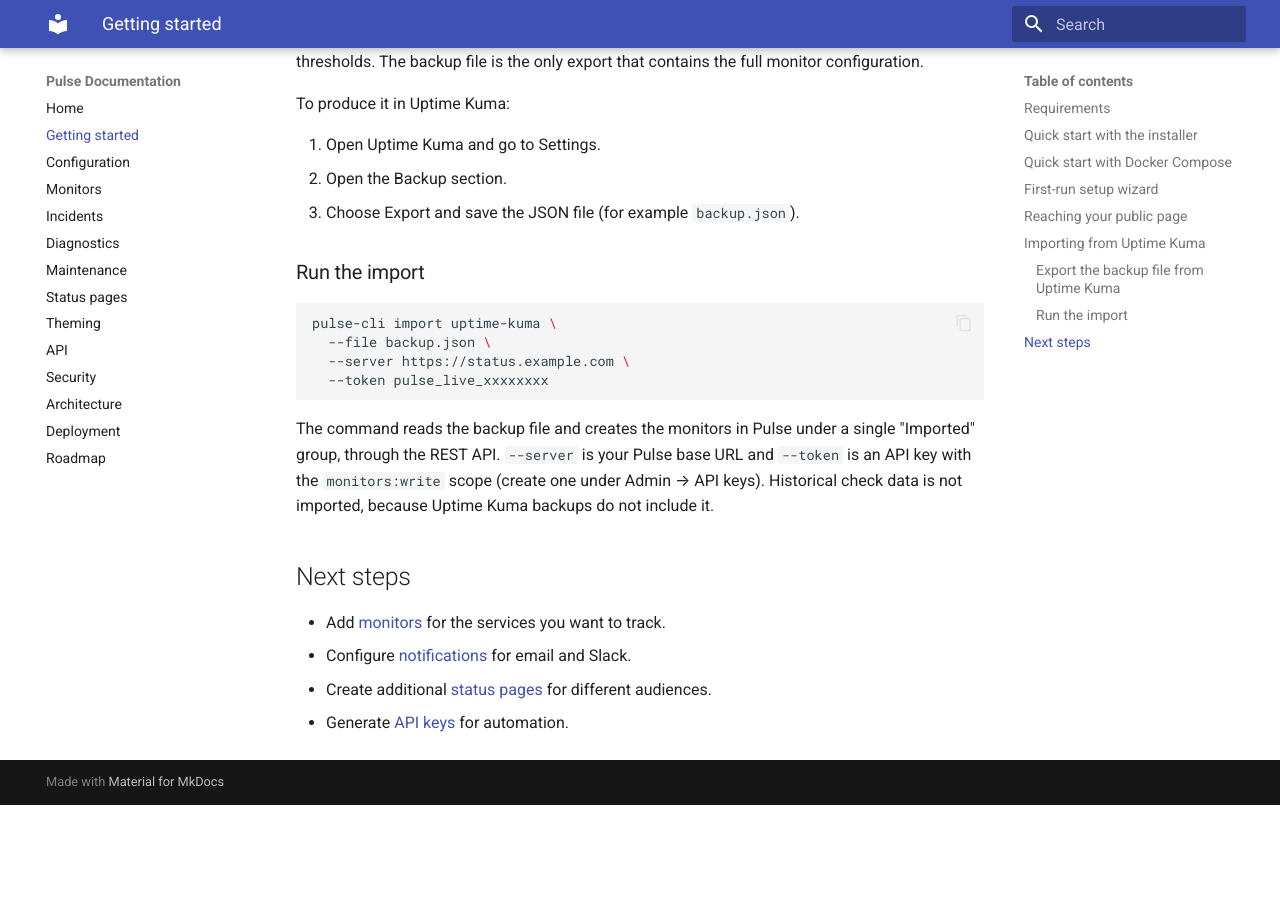
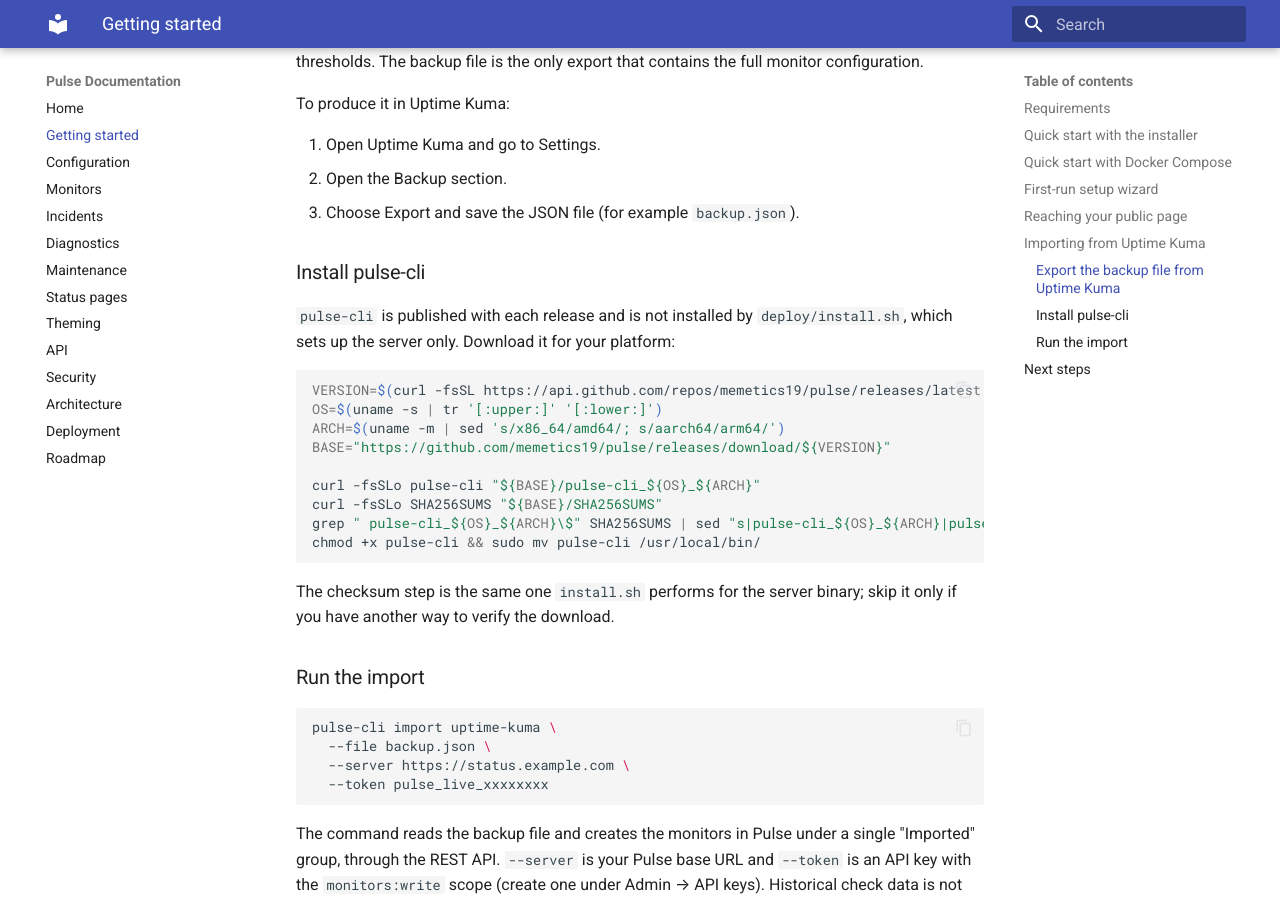
Before and after one commit to memetics19/pulse, an MkDocs documentation site: the page built from docs/getting-started.md, in a window 1280 px wide and 900 px high, scrolled down 2364 px. Built offline with MkDocs 1.6.1 and Material for MkDocs 9.7.7, drawn with Linux system fonts in a browser that asks for light colours; before the commit the page ends 3169 px from its top, so only the background shows below that.

Commit message:
ci: gate published binaries on every module's tests
The release workflow verified only the api module, so a tag could publish
pulse-agent or pulse-cli while that module's tests were red. Cross
compiling proves the binary builds, not that it works. The pre-release job
now vets and tests api, agent, and cli, matching what CI does on pull
requests.

Publishing pulse-cli also did not make it usable: deploy/install.sh sets up
the server only, while getting-started immediately invokes pulse-cli for
the Uptime Kuma import, so a user following the documented path reached
command not found. Both pulse-cli and pulse-agent now have documented,
checksum-verified download steps.

Also drops a reference to an agent systemd unit the repository does not
ship, and corrects an API example that used a limit the endpoint clamps.

````diff
--- a/docs/getting-started.md
+++ b/docs/getting-started.md
@@ -92,6 +92,27 @@
 2. Open the Backup section.
 3. Choose Export and save the JSON file (for example `backup.json`).
 
+### Install pulse-cli
+
+`pulse-cli` is published with each release and is not installed by
+`deploy/install.sh`, which sets up the server only. Download it for your
+platform:
+
+```bash
+VERSION=$(curl -fsSL https://api.github.com/repos/memetics19/pulse/releases/latest | grep -o '"tag_name": *"[^"]*"' | cut -d'"' -f4)
+OS=$(uname -s | tr '[:upper:]' '[:lower:]')
+ARCH=$(uname -m | sed 's/x86_64/amd64/; s/aarch64/arm64/')
+BASE="https://github.com/memetics19/pulse/releases/download/${VERSION}"
+
+curl -fsSLo pulse-cli "${BASE}/pulse-cli_${OS}_${ARCH}"
+curl -fsSLo SHA256SUMS "${BASE}/SHA256SUMS"
+grep " pulse-cli_${OS}_${ARCH}\$" SHA256SUMS | sed "s|pulse-cli_${OS}_${ARCH}|pulse-cli|" | shasum -a 256 -c -
+chmod +x pulse-cli && sudo mv pulse-cli /usr/local/bin/
+```
+
+The checksum step is the same one `install.sh` performs for the server binary;
+skip it only if you have another way to verify the download.
+
 ### Run the import
 
 ```bash
````
Also changed, not shown: docs/diagnostics.md (+13 -5 lines), 1 other file.
